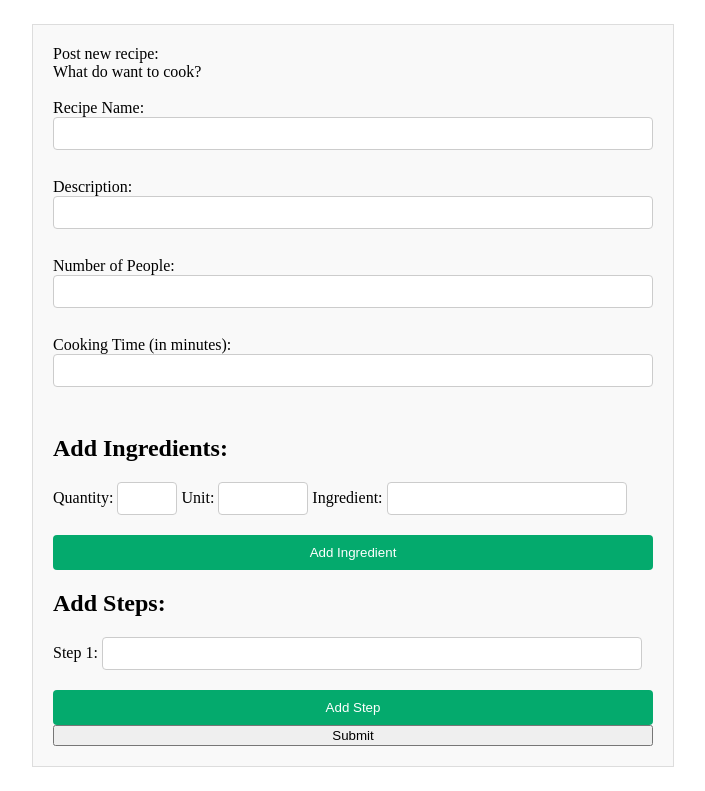
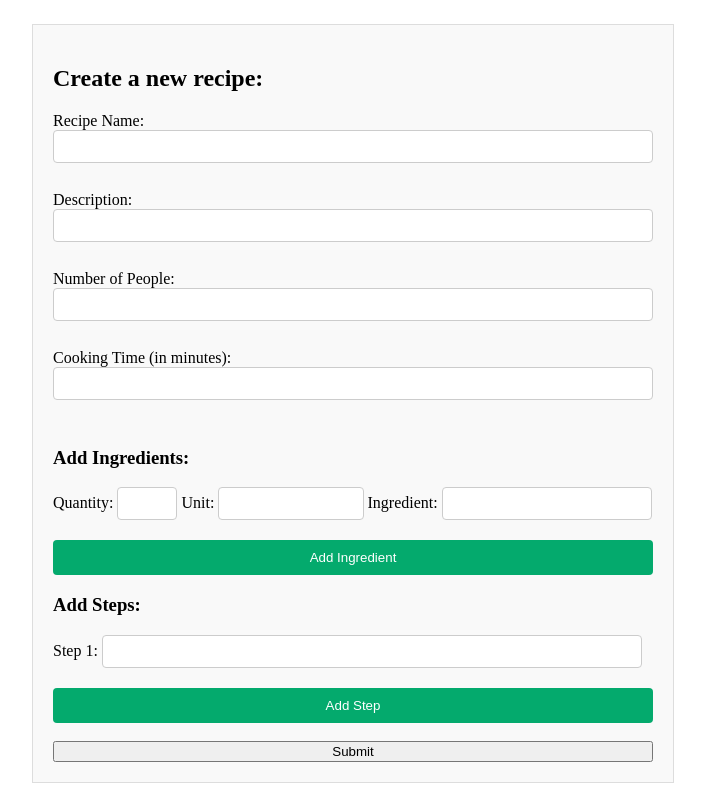
Before and after one commit to braydenhand/recipe-app, a Flask app: page /create_recipe in a window 1280 px wide. Shown: the part 108-899 px from the top of the page, without its empty margins (287-992 px from the left). Before the commit the page ends 875 px from the top, so only its background shows below. Run offline with Flask 3, Linux system fonts and the light colour scheme; the visitor is signed in with stand-in values (Sample User, id 1).

Commit message:
create recipe css improvements

```diff
--- a/recipe/static/recipe.css
+++ b/recipe/static/recipe.css
@@ -345,6 +345,7 @@ label {
   box-sizing: border-box;
 }
 
+
 .step {
   margin-bottom: 10px;
   padding: 8px;
@@ -367,15 +368,17 @@ label {
   padding: 8px;
   border: 1px solid #ccc;
   border-radius: 4px;
-  width: 15%; /* Set a specific width for quantity and unit */
+  width: 24.2%; /* Set a specific width for quantity and unit */
   box-sizing: border-box;
 }
 .ingredientName {
     margin-bottom: 10px;
-    padding: 8px;
+    padding-left: 8px;
+    padding-top: 8px;
+    padding-bottom: 8px;
     border: 1px solid #ccc;
     border-radius: 4px;
-    width: 40%; /* Set a specific width for quantity and unit */
+    width: 35%; /* Set a specific width for quantity and unit */
     box-sizing: border-box;
 }
 
--- a/recipe/templates/main/create_recipe.html
+++ b/recipe/templates/main/create_recipe.html
@@ -1,40 +1,29 @@
 {% extends 'base.html' %} {% block content %}
 <div class="newRecipe">
-  Post new recipe:
+  <h2>Create a new recipe:</h2>
+
   <form action="{{ url_for('main.create_recipe') }}" method="post">
-    <span>What do want to cook?</span><br />
-    Recipe Name:<input type="text" id="name" name="name" /><br />
-    Description:<input type="text" id="description" name="description" /><br />
-    Number of People:<input
-      type="number"
-      id="number_people"
-      name="number_people"
-    /><br />
-    Cooking Time (in minutes):<input
-      type="number"
-      id="cooking_time"
-      name="cooking_time"
-    /><br />
+    Recipe Name:<input type="text" id="name" name="name" required/><br />
+    Description:<input type="text" id="description" name="description" required/><br />
+
+    Number of People:<input type="number" id="number_people" name="number_people" required/><br />
+    Cooking Time (in minutes):<input type="number" id="cooking_time" name="cooking_time" required/><br />
 
     <div id="ingredientPopup">
-      <input
-        type="hidden"
-        id="ingredientCount"
-        name="ingredientCount"
-        value="1"
-      />
-      <h2 id="ingredientHeader">Add Ingredients:</h2>
+      <input type="hidden" id="ingredientCount" name="ingredientCount" value="1" />
+      <h3 id="ingredientHeader">Add Ingredients:</h3>
     </div>
     <button onclick="addIngredient()" type="button">Add Ingredient</button>
     <div name="steps">
       <input type="hidden" id="stepCount" name="stepCount" value="1" />
-      <h2 id="stepHeader">Add Steps:</h2>
+      <h3 id="stepHeader">Add Steps:</h3>
       <div id="formSteps">
         <label for="step1">Step 1:</label>
         <input type="text" class="step" id="stepCount1" name="stepCount1" required />
       </div>
     </div>
     <button type="button" onclick="addStep()">Add Step</button>
+    <br>
     <input type="submit" value="Submit" />
   </form>
 </div>
@@ -48,7 +37,32 @@
     <label for="units${ingredientCount}">Quantity:</label>
         <input type="number" class="quantity" id="quantity${ingredientCount}" name="quantity${ingredientCount}" required />
         <label "unit${ingredientCount}">Unit:</label>
-        <input type="text" class="unit" id="unit${ingredientCount}" name="unit${ingredientCount}" required />
+        <input type="text"
+          class="unit"
+          id="unit${ingredientCount}"
+          name="unit${ingredientCount}"
+          list="unitlist"
+          required />
+          <datalist id="unitlist">
+            <option value="Teaspoon (tsp)"></option>
+    <option value="Tablespoon (tbsp)"></option>
+    <option value="Cup"></option>
+    <option value="Fluid Ounce (fl oz)"></option>
+    <option value="Ounce (oz)"></option>
+    <option value="Pound (lb)"></option>
+    <option value="Gram (g)"></option>
+    <option value="Kilogram (kg)"></option>
+    <option value="Milliliter (ml)"></option>
+    <option value="Liter (L)"></option>
+    <option value="Quart (qt)"></option>
+    <option value="Pint (pt)"></option>
+    <option value="Gallon (gal)"></option>
+    <option value="Inch (in)"></option>
+    <option value="Centimeter (cm)"></option>
+    </datalist>
+
+
+
         <label for="ingredientName${ingredientCount}">Ingredient:</label>
         <input
           type="text"
```
